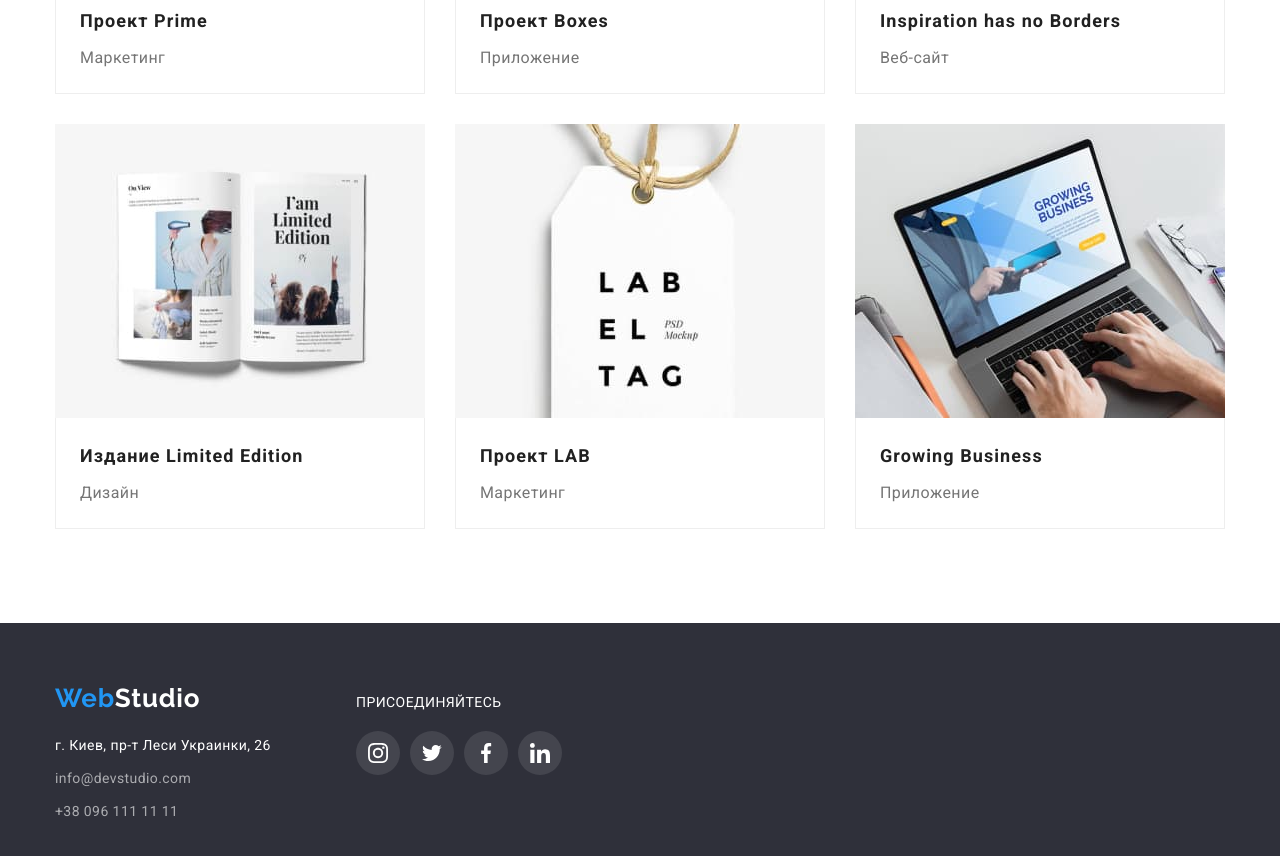
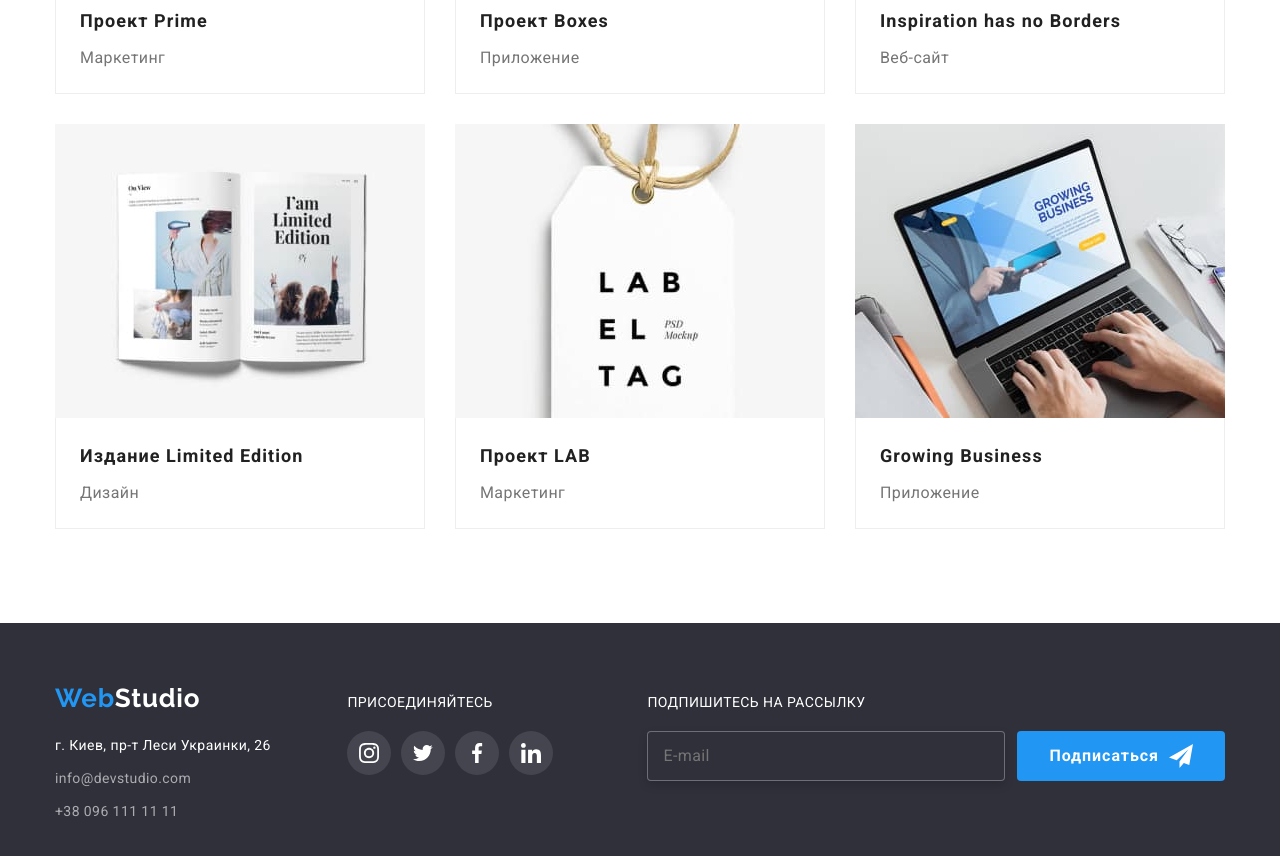
Before and after one commit to eugeniusz57/goit-markup-hw-06, a plain HTML site: page portfolio.html in a window 1280 px wide. Shown: the part 1009-1865 px from the top of the page. Drawn offline with nearby package versions, Linux system fonts and the light colour scheme.

Commit message:
task6_valid

```diff
--- a/portfolio.html
+++ b/portfolio.html
@@ -268,6 +268,20 @@
                 </a>
             </div>
         </div>
+        <div class="subscribe">
+            <p class="join">Подпишитесь на рассылку</p>
+            <form class="form-footer">
+
+                <input type="email" id="foter-subscribe" class="input-subscribe" placeholder=" ">
+                <label class="label-subscribe" for="foter-subscribe">E-mail</label>
+                <button class="btn-subscribe" type="submit">Подписаться
+                    <svg class="icon-subscribe" width="24" height="24">
+                        <use href="./images/icons.svg#icon-send"></use>
+                    </svg>
+                </button>
+
+            </form>
+        </div>
     </div>
 </footer>
 
```
Also changed, not shown: index.html (+1 -1 lines).
